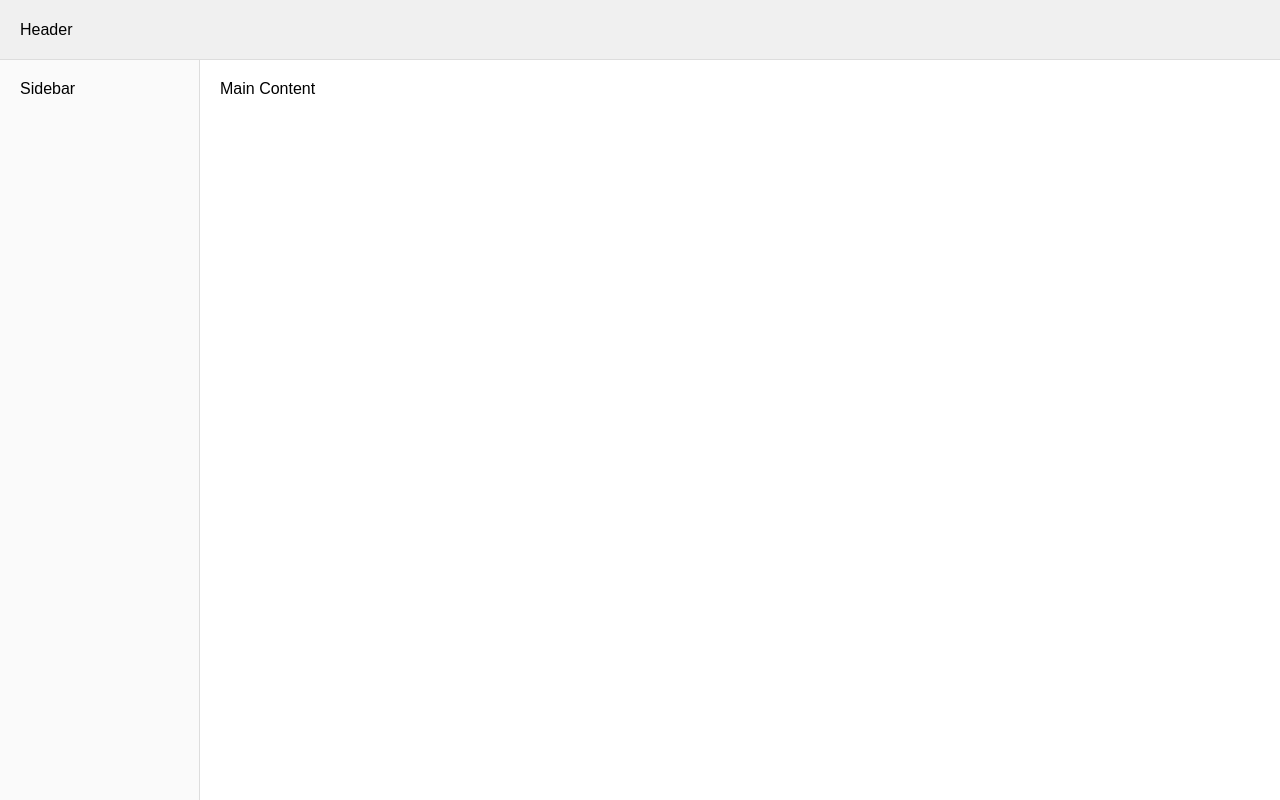
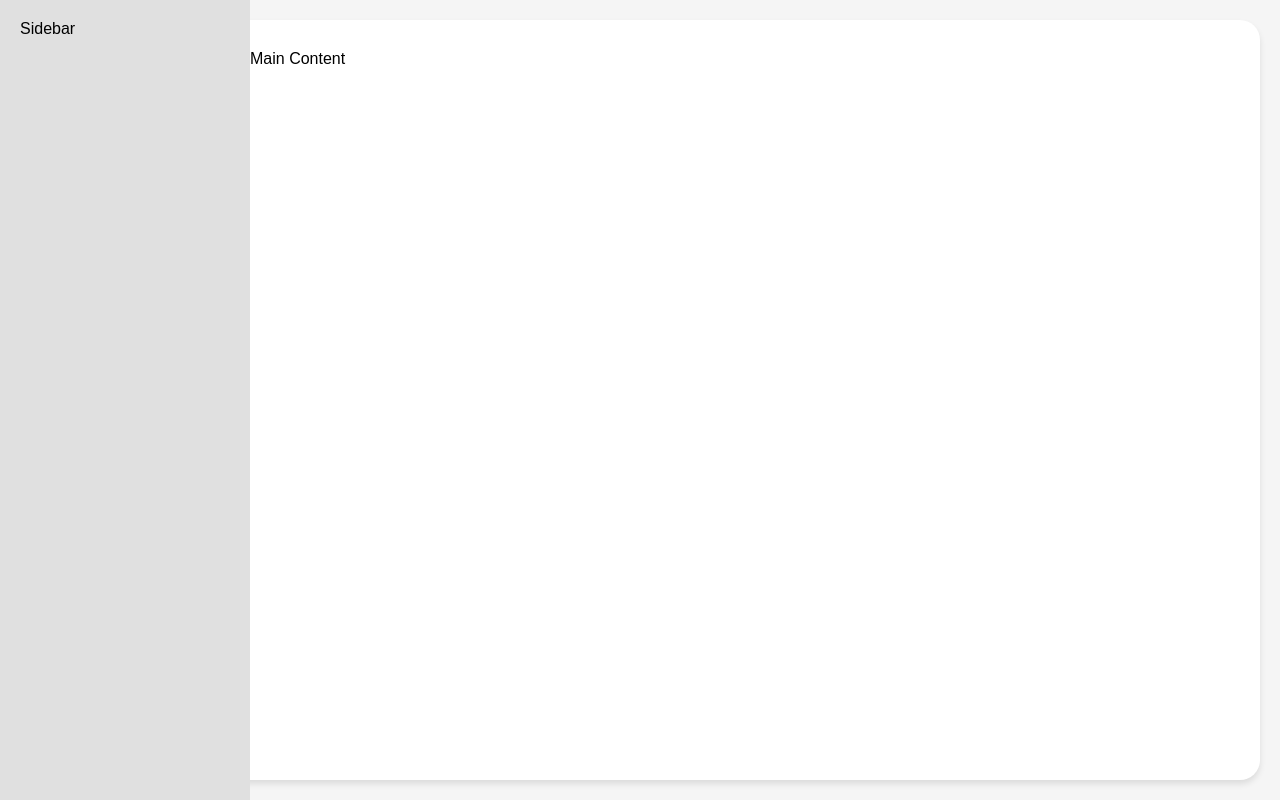
Before and after one commit to Mobinamr/sproot, a Next.js app: page / in a window 1280 px wide. Built offline with nearby package versions, Linux system fonts and the light colour scheme.

Commit message:
Remove header, sidebar behind main container with rounded corners

```diff
--- a/app/components/Header.js
+++ /dev/null
@@ -1,7 +0,0 @@
-export default function Header() {
-  return (
-    <header className="header">
-      Header
-    </header>
-  )
-}
--- a/app/globals.css
+++ b/app/globals.css
@@ -6,36 +6,33 @@
 
 body {
   font-family: Arial, sans-serif;
+  background-color: #f5f5f5;
 }
 
 .app-container {
   min-height: 100vh;
   display: flex;
-  flex-direction: column;
-}
-
-.header {
-  height: 60px;
-  background-color: #f0f0f0;
-  border-bottom: 1px solid #ddd;
-  display: flex;
-  align-items: center;
-  padding: 0 20px;
-}
-
-.main-container {
-  display: flex;
-  flex: 1;
+  position: relative;
 }
 
 .sidebar {
-  width: 200px;
-  background-color: #fafafa;
-  border-right: 1px solid #ddd;
+  width: 250px;
+  background-color: #e0e0e0;
   padding: 20px;
+  position: fixed;
+  height: 100vh;
+  left: 0;
+  top: 0;
 }
 
 .main-content {
+  margin-left: 200px;
   flex: 1;
-  padding: 20px;
+  background-color: white;
+  border-radius: 20px;
+  padding: 30px;
+  margin: 20px;
+  margin-left: 220px;
+  box-shadow: 0 4px 6px rgba(0, 0, 0, 0.1);
+  min-height: calc(100vh - 40px);
 }
--- a/app/layout.js
+++ b/app/layout.js
@@ -1,4 +1,3 @@
-import Header from './components/Header'
 import Sidebar from './components/Sidebar'
 import './globals.css'
 
@@ -7,13 +6,10 @@ export default function RootLayout({ children }) {
     <html lang="nl">
       <body>
         <div className="app-container">
-          <Header />
-          <div className="main-container">
-            <Sidebar />
-            <main className="main-content">
-              {children}
-            </main>
-          </div>
+          <Sidebar />
+          <main className="main-content">
+            {children}
+          </main>
         </div>
       </body>
     </html>
```
